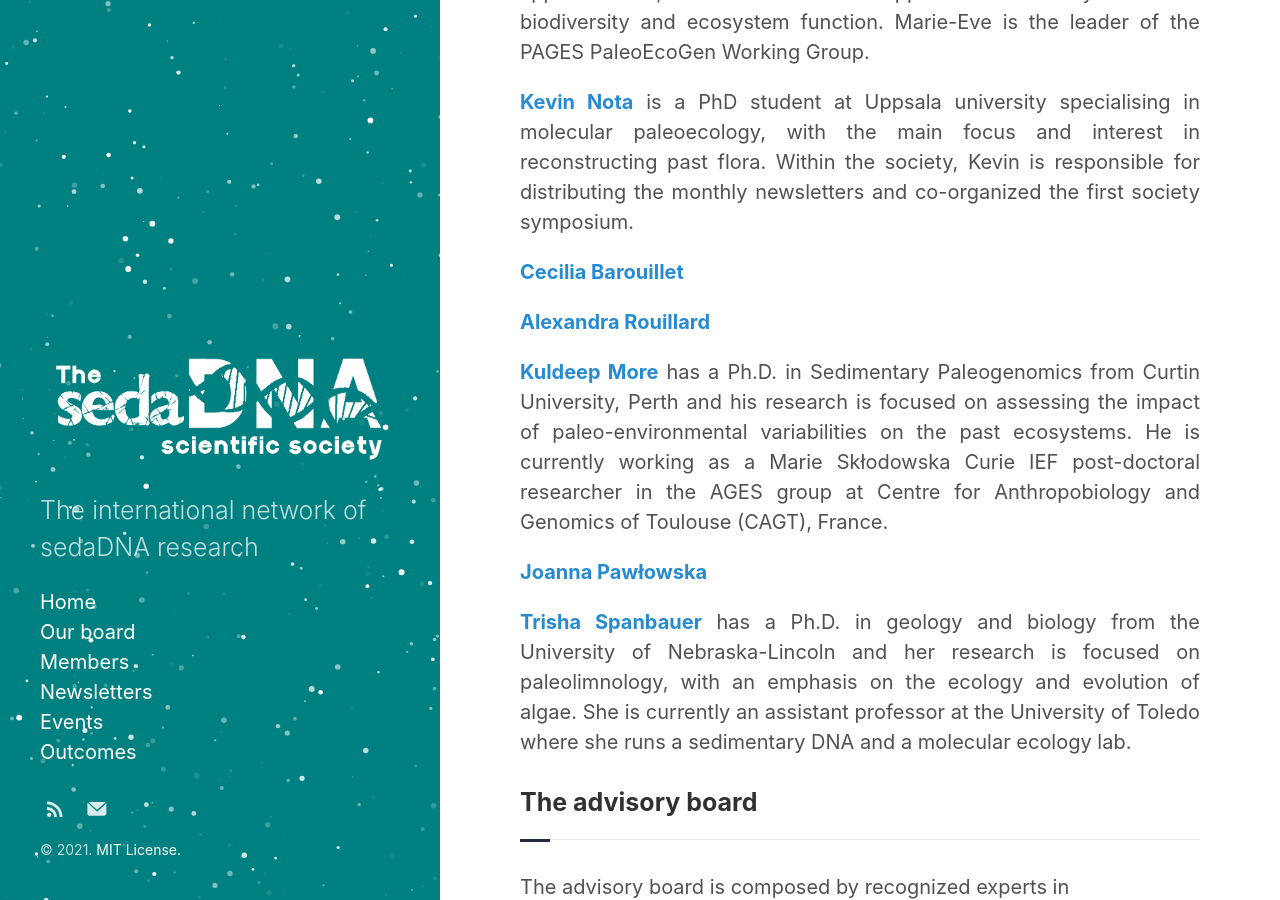
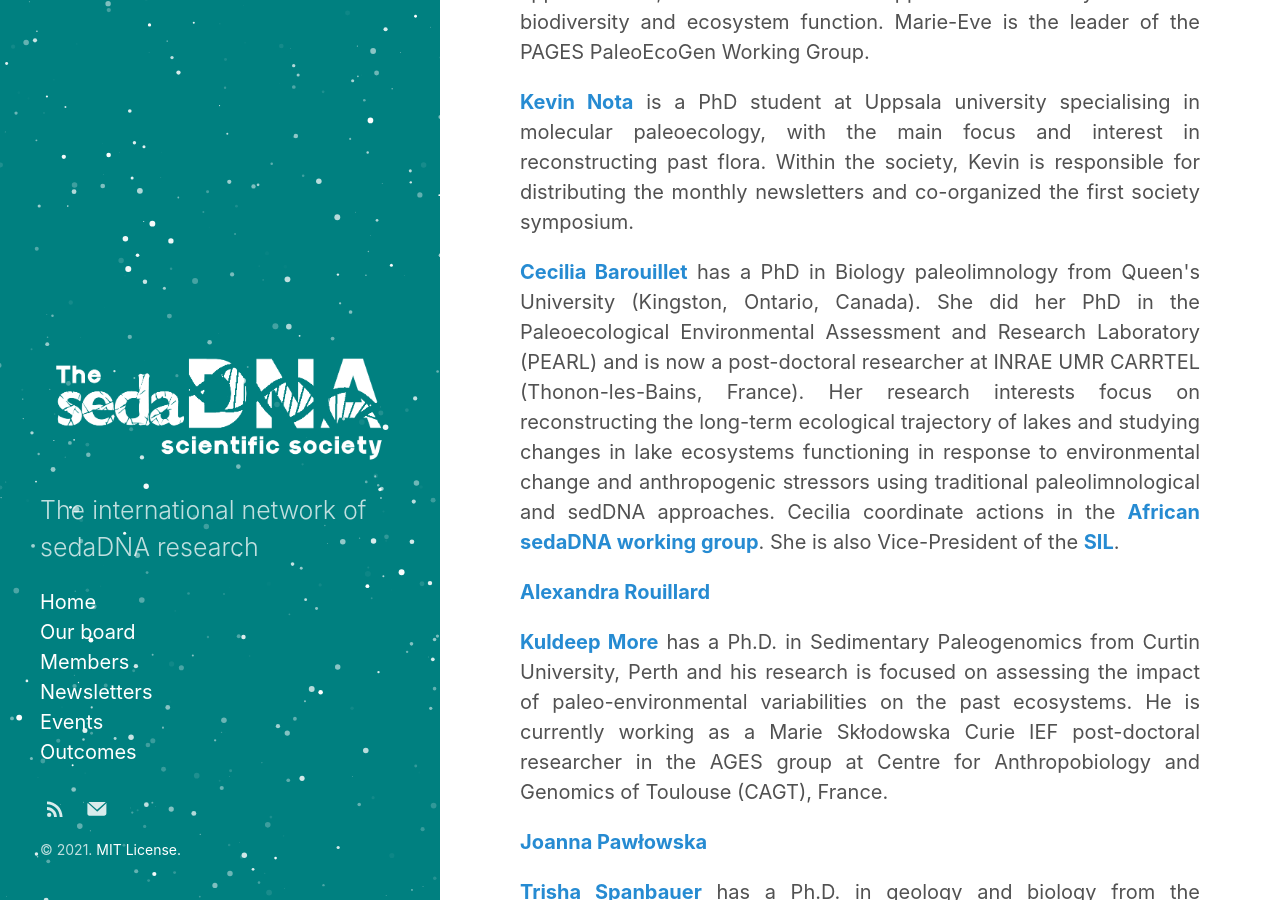
Before and after one commit to sedadna/sedadna.github.io, a Jekyll site: the page built from category/board.md, in a window 1280 px wide and 900 px high, scrolled down 1037 px. Built offline with Jekyll 4.4.1, drawn with Linux system fonts in a browser that asks for light colours.

Commit message:
Update board.md

```diff
--- a/category/board.md
+++ b/category/board.md
@@ -84,7 +84,7 @@ Title: Our board
 </div>
 
 <div class="section Cecilia">
-<p>  <a href="https://www.researchgate.net/profile/Cecilia-Barouillet" target="_blank"><b>Cecilia Barouillet</b></a> </p>
+<p>  <a href="https://www.researchgate.net/profile/Cecilia-Barouillet" target="_blank"><b>Cecilia Barouillet</b></a> has a PhD in Biology paleolimnology from Queen's University (Kingston, Ontario, Canada). She did her PhD in the Paleoecological Environmental Assessment and Research Laboratory (PEARL) and is now a post-doctoral researcher at INRAE UMR CARRTEL (Thonon-les-Bains, France). Her research interests focus on reconstructing the long-term ecological trajectory of lakes and studying changes in lake ecosystems functioning in response to environmental change and anthropogenic stressors using traditional paleolimnological and sedDNA approaches. Cecilia coordinate actions in the <a href="https://ercapo.wixsite.com/sedadna-society/african-sedadna-wg" target="_blank"><b>African sedaDNA working group</b></a>. She is also Vice-President of the <a href="https://limnology.org/officers-and-boards/" target="_blank"><b>SIL</b></a>.</p>
 </div>
 
 <div class="section Alex">
```
